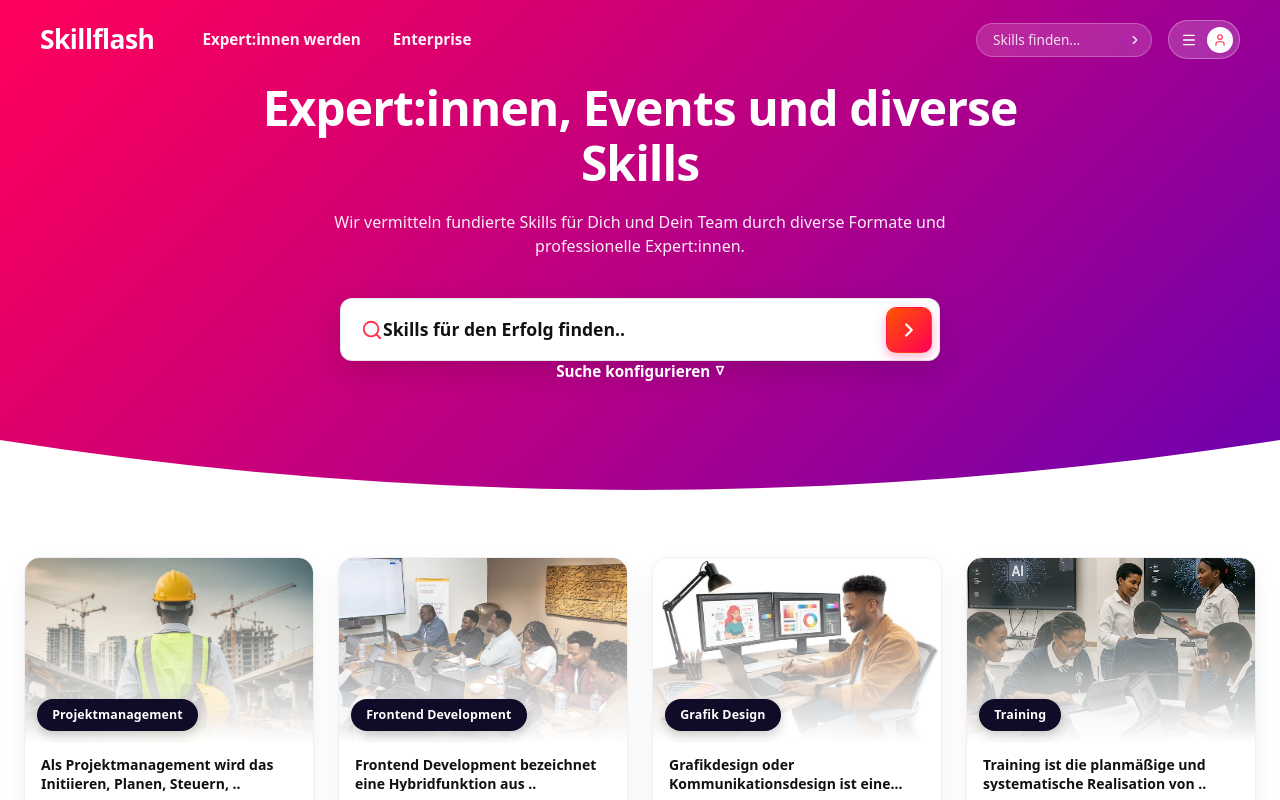
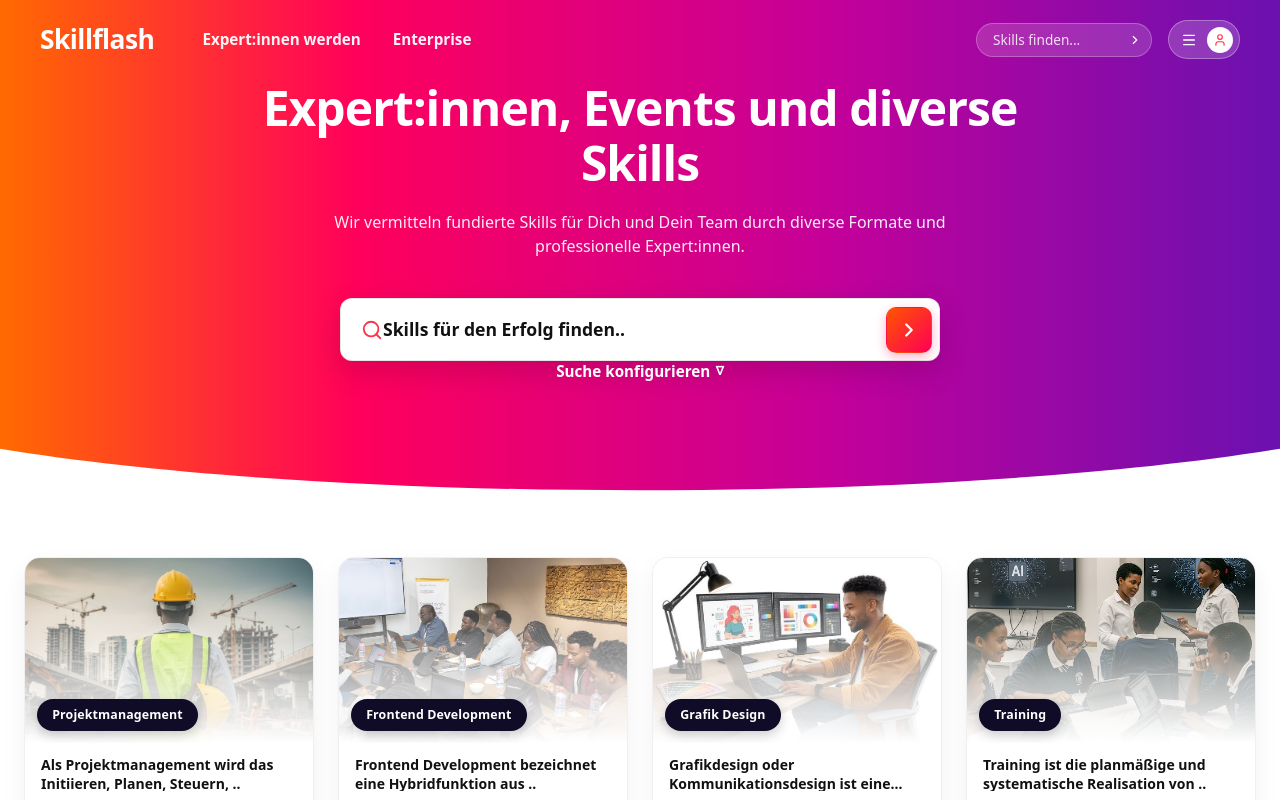
Before and after one commit to HANSLAY108/Suchst-Du-Expertise, a Next.js app: page / in a window 1280 px wide. Shown: the top 800 px of the page. Built offline with nearby package versions, Linux system fonts and the light colour scheme.

Commit message:
Update hero section gradient and downward arc curvature exact to hero shape screenshot

```diff
--- a/src/app/globals.css
+++ b/src/app/globals.css
@@ -2,7 +2,7 @@
 
 :root {
   --background-purple: #ffffff;
-  --hero-gradient: linear-gradient(135deg, #ff005c 0%, #e60067 20%, #b30089 55%, #6a00b0 100%);
+  --hero-gradient: linear-gradient(90deg, #ff6a00 0%, #ff005c 28%, #c4009a 65%, #6a11b0 100%);
   --foreground: #171717;
   --primary-red: #ff334b;
 }
--- a/src/section/Hero/Hero.section.tsx
+++ b/src/section/Hero/Hero.section.tsx
@@ -40,13 +40,13 @@ export default function Hero({ searchQuery, setSearchQuery }: HeroProps) {
       {/* Hero Downward Arc Curve Transition */}
       <div className="hero-curve-divider">
         <svg
-          viewBox="0 0 1440 100"
+          viewBox="0 0 1440 120"
           preserveAspectRatio="none"
-          className="w-full h-20"
+          className="w-full h-24"
         >
           <path
             fill="#ffffff"
-            d="M0,0 C480,95 960,95 1440,0 L1440,100 L0,100 Z"
+            d="M 0,15 C 380,110 1060,110 1440,15 L 1440,120 L 0,120 Z"
           />
         </svg>
       </div>
```
